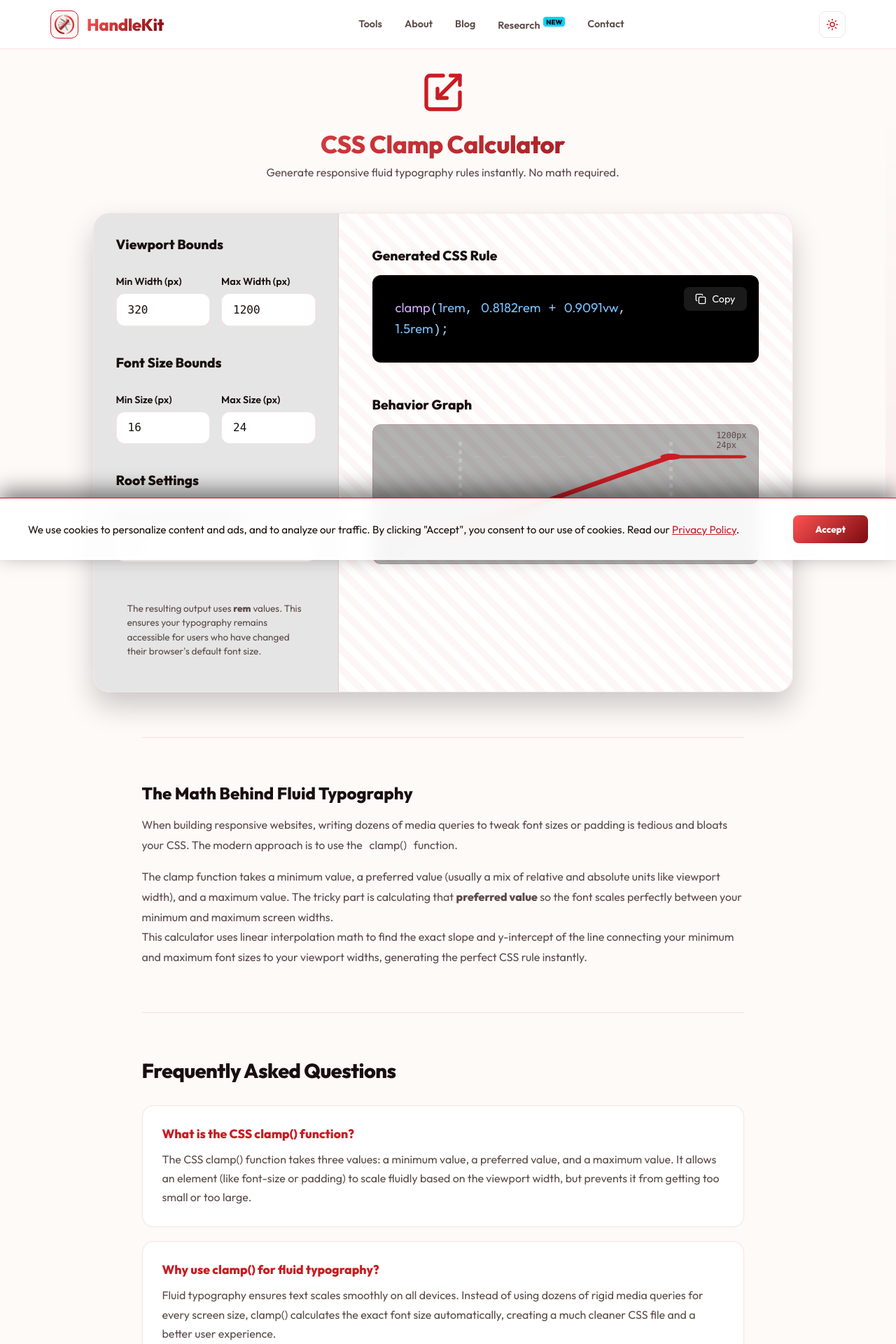
After one commit to pasihaka/handlekit.com, a Flask app: page /css-clamp-calculator in a window 1280 px wide. The commit adds this page. Shown: the top 1920 px of the page at 70% size. Run offline with Flask 3, Linux system fonts and the light colour scheme; some libraries are stand-ins or nearby versions.

Commit message:
feat: Add CSS Clamp Calculator tool

```diff
--- a/app.py
+++ b/app.py
@@ -542,6 +542,10 @@ def words_to_pages():
 def text_case_converter():
     return render_template('text_case_converter.html')
 
+@app.route('/css-clamp-calculator')
+def css_clamp_calculator():
+    return render_template('css_clamp_calculator.html')
+
 @app.route('/color-picker')
 def color_picker():
     return render_template('color_picker.html')
--- a/static/sitemap.xml
+++ b/static/sitemap.xml
@@ -228,4 +228,10 @@
         <changefreq>monthly</changefreq>
         <priority>0.8</priority>
     </url>
+    <url>
+        <loc>https://handlekit.com/css-clamp-calculator</loc>
+        <lastmod>2026-08-24</lastmod>
+        <changefreq>monthly</changefreq>
+        <priority>0.8</priority>
+    </url>
 </urlset>
--- /dev/null
+++ b/templates/css_clamp_calculator.html
@@ -0,0 +1,578 @@
+{% set title = "CSS Clamp Calculator | Fluid Typography Generator | HandleKit" %}
+{% set description = "Generate fluid typography rules instantly using the CSS clamp() function. Calculate responsive font sizes without the complex linear interpolation math." %}
+{% extends "layout.html" %}
+
+{% block head_extra %}
+    <script type="application/ld+json">
+    {
+      "@context": "https://schema.org",
+      "@graph": [
+        {
+          "@type": "SoftwareApplication",
+          "name": "CSS Clamp Calculator",
+          "operatingSystem": "Web Browser",
+          "applicationCategory": "DeveloperApplication",
+          "description": "Calculate linear interpolation for fluid typography and generate CSS clamp() rules.",
+          "url": "https://handlekit.com/css-clamp-calculator",
+          "offers": {
+            "@type": "Offer",
+            "price": "0",
+            "priceCurrency": "USD"
+          },
+          "publisher": {
+            "@type": "Organization",
+            "name": "HandleKit"
+          }
+        }
+      ]
+    }
+    </script>
+    <script type="application/ld+json">
+    {
+      "@context": "https://schema.org",
+      "@type": "FAQPage",
+      "mainEntity": [
+        {
+          "@type": "Question",
+          "name": "What is the CSS clamp() function?",
+          "acceptedAnswer": {
+            "@type": "Answer",
+            "text": "The CSS clamp() function takes three values: a minimum value, a preferred value, and a maximum value. It allows an element (like font-size or padding) to scale fluidly based on the viewport width, but prevents it from getting too small or too large."
+          }
+        },
+        {
+          "@type": "Question",
+          "name": "Why use clamp() for fluid typography?",
+          "acceptedAnswer": {
+            "@type": "Answer",
+            "text": "Fluid typography ensures text scales smoothly on all devices. Instead of using dozens of rigid media queries for every screen size, clamp() calculates the exact font size automatically, creating a much cleaner CSS file and a better user experience."
+          }
+        },
+        {
+          "@type": "Question",
+          "name": "Why output in rem instead of px?",
+          "acceptedAnswer": {
+            "@type": "Answer",
+            "text": "Using 'rem' units for font sizing is essential for web accessibility. It allows users who have changed their browser's default font size (due to visual impairments) to scale up your text properly. Using 'px' ignores the user's browser settings."
+          }
+        }
+      ]
+    }
+    </script>
+    <style>
+        .star-icon:hover,
+        .star-icon.hovered {
+            color: #ffcc00 !important;
+            fill: #ffcc00 !important;
+            transform: scale(1.2);
+            filter: drop-shadow(0 0 10px rgba(255, 204, 0, 0.4));
+            transition: all 0.3s cubic-bezier(0.175, 0.885, 0.32, 1.275);
+        }
+    </style>
+{% endblock %}
+
+{% block content %}
+<div class="tool-container" style="max-width: 1100px; margin: 0 auto;">
+    <div class="tool-header" style="text-align: center; margin-bottom: 3rem;">
+        <i data-lucide="scaling" style="width: 64px; height: 64px; color: var(--accent-color); margin-bottom: 1rem;"></i>
+        <h1 style="font-size: 2.2rem; margin-bottom: 0.5rem; font-weight: 800; color: var(--text-main); letter-spacing: -0.5px;">
+            CSS Clamp Calculator</h1>
+        <p style="color: var(--text-sub);">Generate responsive fluid typography rules instantly. No math required.</p>
+    </div>
+
+    <style>
+        .clamp-wrapper {
+            max-width: 1000px;
+            margin: 0 auto 4rem;
+            background: var(--card-bg, #161212);
+            border: 1px solid var(--border-color, rgba(255,255,255,0.1));
+            border-radius: 24px;
+            overflow: hidden;
+            box-shadow: 0 20px 40px rgba(0, 0, 0, 0.2);
+            display: grid;
+            grid-template-columns: 350px 1fr;
+        }
+
+        .clamp-controls {
+            background: rgba(0, 0, 0, 0.1);
+            padding: 2rem;
+            border-right: 1px solid var(--border-color, rgba(255,255,255,0.1));
+            display: flex;
+            flex-direction: column;
+            gap: 1.5rem;
+        }
+
+        .clamp-control-group {
+            display: flex;
+            flex-direction: column;
+            gap: 0.5rem;
+        }
+
+        .clamp-row {
+            display: flex;
+            gap: 1rem;
+        }
+
+        .clamp-row > div {
+            flex: 1;
+        }
+
+        .clamp-label {
+            font-family: 'Outfit', sans-serif;
+            font-size: 0.9rem;
+            font-weight: 600;
+            color: var(--text-main, #e6e6e6);
+        }
+
+        .clamp-input {
+            width: 100%;
+            background: var(--input-bg, rgba(255,255,255,0.05));
+            border: 1px solid var(--border-color, rgba(255,255,255,0.1));
+            color: var(--text-main, #e6e6e6);
+            padding: 0.8rem 1rem;
+            border-radius: 12px;
+            font-size: 1rem;
+            font-family: monospace;
+            outline: none;
+            transition: all 0.2s;
+            box-sizing: border-box;
+        }
+
+        .clamp-input:focus {
+            border-color: var(--accent-color, #c91c23);
+            box-shadow: 0 0 0 3px var(--glow-color, rgba(201, 28, 35, 0.15));
+        }
+
+        .clamp-preview {
+            padding: 3rem;
+            display: flex;
+            flex-direction: column;
+            background: repeating-linear-gradient(
+                45deg,
+                var(--code-bg, rgba(255,255,255,0.02)),
+                var(--code-bg, rgba(255,255,255,0.02)) 10px,
+                transparent 10px,
+                transparent 20px
+            );
+        }
+
+        .output-box {
+            background: #000;
+            border: 1px solid var(--border-color);
+            border-radius: 12px;
+            padding: 2rem;
+            position: relative;
+            margin-bottom: 2rem;
+            min-height: 100px;
+            display: flex;
+            align-items: center;
+        }
+
+        .code-output {
+            font-family: 'Fira Code', 'Courier New', Courier, monospace;
+            font-size: 1.15rem;
+            color: #a5d6ff;
+            word-break: normal;
+            overflow-wrap: anywhere;
+            margin: 0;
+            padding-right: 5rem;
+            line-height: 1.5;
+        }
+
+        .code-func { color: #d2a8ff; }
+        .code-num { color: #79c0ff; }
+
+        .copy-btn {
+            position: absolute;
+            top: 1rem;
+            right: 1rem;
+            background: rgba(255,255,255,0.1);
+            border: none;
+            color: #fff;
+            padding: 0.5rem 1rem;
+            border-radius: 8px;
+            cursor: pointer;
+            font-family: inherit;
+            font-size: 0.9rem;
+            display: flex;
+            align-items: center;
+            gap: 0.5rem;
+            transition: background 0.2s;
+        }
+
+        .copy-btn:hover {
+            background: rgba(255,255,255,0.2);
+        }
+
+        .graph-container {
+            background: rgba(0,0,0,0.3);
+            border: 1px solid var(--border-color);
+            border-radius: 12px;
+            padding: 1.5rem;
+            height: 200px;
+            position: relative;
+        }
+
+        .graph-svg {
+            width: 100%;
+            height: 100%;
+            overflow: visible;
+        }
+
+        .graph-line {
+            stroke: var(--accent-color);
+            stroke-width: 3;
+            fill: none;
+            stroke-linecap: round;
+            stroke-linejoin: round;
+        }
+
+        .graph-guide {
+            stroke: rgba(255,255,255,0.2);
+            stroke-width: 1;
+            stroke-dasharray: 4 4;
+        }
+
+        .graph-label {
+            fill: var(--text-sub);
+            font-size: 12px;
+            font-family: sans-serif;
+        }
+
+        .graph-point {
+            fill: var(--accent-color);
+        }
+
+        @media (max-width: 768px) {
+            .clamp-wrapper {
+                grid-template-columns: 1fr;
+            }
+            .clamp-controls {
+                border-right: none;
+                border-bottom: 1px solid var(--border-color);
+            }
+            .clamp-preview {
+                padding: 1.5rem;
+            }
+            .code-output {
+                font-size: 1rem;
+            }
+        }
+    </style>
+
+    <div class="clamp-wrapper">
+        <div class="clamp-controls">
+            <h3 style="color: var(--text-main); margin-top: 0; margin-bottom: 0.5rem; font-size: 1.2rem;">Viewport Bounds</h3>
+            <div class="clamp-row">
+                <div class="clamp-control-group">
+                    <label class="clamp-label" for="min-vw">Min Width (px)</label>
+                    <input type="number" id="min-vw" class="clamp-input" value="320">
+                </div>
+                <div class="clamp-control-group">
+                    <label class="clamp-label" for="max-vw">Max Width (px)</label>
+                    <input type="number" id="max-vw" class="clamp-input" value="1200">
+                </div>
+            </div>
+
+            <h3 style="color: var(--text-main); margin-top: 1rem; margin-bottom: 0.5rem; font-size: 1.2rem;">Font Size Bounds</h3>
+            <div class="clamp-row">
+                <div class="clamp-control-group">
+                    <label class="clamp-label" for="min-fs">Min Size (px)</label>
+                    <input type="number" id="min-fs" class="clamp-input" value="16">
+                </div>
+                <div class="clamp-control-group">
+                    <label class="clamp-label" for="max-fs">Max Size (px)</label>
+                    <input type="number" id="max-fs" class="clamp-input" value="24">
+                </div>
+            </div>
+
+            <h3 style="color: var(--text-main); margin-top: 1rem; margin-bottom: 0.5rem; font-size: 1.2rem;">Root Settings</h3>
+            <div class="clamp-control-group">
+                <label class="clamp-label" for="root-fs">Browser Root Font Size (px)</label>
+                <input type="number" id="root-fs" class="clamp-input" value="16" title="Default is 16px. Used to calculate rem values.">
+            </div>
+
+            <div style="margin-top: 1rem; background: rgba(var(--accent-rgb), 0.1); border: 1px solid rgba(var(--accent-rgb), 0.2); padding: 1rem; border-radius: 8px;">
+                <p style="color: var(--text-sub); font-size: 0.85rem; margin: 0; line-height: 1.5;">
+                    The resulting output uses <strong>rem</strong> values. This ensures your typography remains accessible for users who have changed their browser's default font size.
+                </p>
+            </div>
+        </div>
+
+        <div class="clamp-preview">
+            <h3 style="color: var(--text-main); margin-top: 0; margin-bottom: 1rem; font-size: 1.2rem;">Generated CSS Rule</h3>
+            <div class="output-box">
+                <button class="copy-btn" id="btn-copy">
+                    <i data-lucide="copy" style="width: 16px; height: 16px;"></i> Copy
+                </button>
+                <p class="code-output" id="output-code"></p>
+            </div>
+
+            <h3 style="color: var(--text-main); margin-top: 1rem; margin-bottom: 1rem; font-size: 1.2rem;">Behavior Graph</h3>
+            <div class="graph-container">
+                <svg class="graph-svg" id="graph-svg" viewBox="0 0 100 100" preserveAspectRatio="none">
+                    <!-- Graph gets drawn here by JS -->
+                </svg>
+                <!-- Labels overlaid -->
+                <div id="label-min" style="position: absolute; left: 1rem; bottom: 0.5rem; color: var(--text-sub); font-size: 0.75rem; font-family: monospace;"></div>
+                <div id="label-max" style="position: absolute; right: 1rem; top: 0.5rem; color: var(--text-sub); font-size: 0.75rem; font-family: monospace;"></div>
+            </div>
+        </div>
+    </div>
+
+    <!-- SEO Content -->
+    <div class="info-sections" style="margin-top: 3rem; border-top: 1px solid var(--border-color); padding-top: 4rem; max-width: 860px; margin-left: auto; margin-right: auto;">
+
+        <div class="info-card" style="margin-bottom: 3rem;">
+            <h2 style="color: var(--text-main); margin-bottom: 1rem; font-size: 1.5rem;">The Math Behind Fluid Typography</h2>
+            <p style="color: var(--text-sub); line-height: 1.8; margin-bottom: 1rem;">
+                When building responsive websites, writing dozens of media queries to tweak font sizes or padding is tedious and bloats your CSS. The modern approach is to use the <code style="background: rgba(255,255,255,0.1); padding: 0.2rem 0.4rem; border-radius: 4px;">clamp()</code> function.
+            </p>
+            <p style="color: var(--text-sub); line-height: 1.8;">
+                The clamp function takes a minimum value, a preferred value (usually a mix of relative and absolute units like viewport width), and a maximum value. The tricky part is calculating that <strong>preferred value</strong> so the font scales perfectly between your minimum and maximum screen widths.
+            </p>
+            <p style="color: var(--text-sub); line-height: 1.8;">
+                This calculator uses linear interpolation math to find the exact slope and y-intercept of the line connecting your minimum and maximum font sizes to your viewport widths, generating the perfect CSS rule instantly.
+            </p>
+        </div>
+
+        <!-- FAQ Section -->
+        <div class="faq-section">
+            <h2>Frequently Asked Questions</h2>
+            <div class="faq-container">
+                <div class="faq-card">
+                    <h3>What is the CSS clamp() function?</h3>
+                    <p>The CSS clamp() function takes three values: a minimum value, a preferred value, and a maximum value. It allows an element (like font-size or padding) to scale fluidly based on the viewport width, but prevents it from getting too small or too large.</p>
+                </div>
+                <div class="faq-card">
+                    <h3>Why use clamp() for fluid typography?</h3>
+                    <p>Fluid typography ensures text scales smoothly on all devices. Instead of using dozens of rigid media queries for every screen size, clamp() calculates the exact font size automatically, creating a much cleaner CSS file and a better user experience.</p>
+                </div>
+                <div class="faq-card">
+                    <h3>Why output in rem instead of px?</h3>
+                    <p>Using <code>rem</code> units for font sizing is essential for web accessibility. It allows users who have changed their browser's default font size (due to visual impairments) to scale up your text properly. Using <code>px</code> ignores the user's browser settings.</p>
+                </div>
+                <div class="faq-card">
+                    <h3>Can I use this for padding or margins?</h3>
+                    <p>Absolutely! The underlying math is the same. You can plug the generated clamp() output into <code>padding</code>, <code>margin</code>, <code>gap</code>, or any other length-based CSS property to make your layouts fully fluid.</p>
+                </div>
+            </div>
+        </div>
+
+        <!-- RATING SECTION -->
+        <div id="rating-section" style="margin-top: 5rem; border-top: 1px solid var(--border-color); padding-top: 4rem; text-align: center;">
+            <div id="rating-card" style="background: var(--card-bg); border: 1px solid var(--border-color); border-radius: 24px; padding: 3rem; max-width: 500px; margin: 0 auto; box-shadow: 0 10px 30px rgba(0,0,0,0.1); backdrop-filter: blur(10px); -webkit-backdrop-filter: blur(10px);">
+                <h3 style="color: var(--text-main); margin-bottom: 0.5rem; font-size: 1.5rem; font-weight: 800; letter-spacing: -0.5px;">How useful was this tool?</h3>
+                <p style="color: var(--text-sub); margin-bottom: 2rem; font-size: 1rem;">Your feedback helps us improve HandleKit.</p>
+
+                <div class="stars-container" style="display: flex; justify-content: center; gap: 0.75rem; margin-bottom: 0.5rem; transition: all 0.3s ease;">
+                    <i data-lucide="star" class="star-icon" data-value="1" style="width: 32px; height: 32px; cursor: pointer; color: var(--text-sub); transition: all 0.2s;"></i>
+                    <i data-lucide="star" class="star-icon" data-value="2" style="width: 32px; height: 32px; cursor: pointer; color: var(--text-sub); transition: all 0.2s;"></i>
+                    <i data-lucide="star" class="star-icon" data-value="3" style="width: 32px; height: 32px; cursor: pointer; color: var(--text-sub); transition: all 0.2s;"></i>
+                    <i data-lucide="star" class="star-icon" data-value="4" style="width: 32px; height: 32px; cursor: pointer; color: var(--text-sub); transition: all 0.2s;"></i>
+                    <i data-lucide="star" class="star-icon" data-value="5" style="width: 32px; height: 32px; cursor: pointer; color: var(--text-sub); transition: all 0.2s;"></i>
+                </div>
+
+                <div id="rating-thanks" style="display: none; opacity: 0; transform: translateY(10px); transition: all 0.4s ease;">
+                    <div style="background: rgba(var(--accent-rgb), 0.1); color: var(--accent-color); padding: 1.25rem; border-radius: 14px; font-weight: 700; display: inline-flex; align-items: center; gap: 0.75rem;">
+                        <i data-lucide="heart" style="width: 20px; height: 20px; fill: var(--accent-color);"></i>
+                        Thank you for your rating!
+                    </div>
+                </div>
+            </div>
+        </div>
+    </div>
+</div>
+
+<script>
+document.addEventListener("DOMContentLoaded", function() {
+    const minVwEl = document.getElementById('min-vw');
+    const maxVwEl = document.getElementById('max-vw');
+    const minFsEl = document.getElementById('min-fs');
+    const maxFsEl = document.getElementById('max-fs');
+    const rootFsEl = document.getElementById('root-fs');
+
+    const outputEl = document.getElementById('output-code');
+    const svgEl = document.getElementById('graph-svg');
+    const lblMin = document.getElementById('label-min');
+    const lblMax = document.getElementById('label-max');
+    const btnCopy = document.getElementById('btn-copy');
+
+    function round(num, decimals = 4) {
+        return Number(Math.round(num + 'e' + decimals) + 'e-' + decimals);
+    }
+
+    function calculate() {
+        let minV = parseFloat(minVwEl.value);
+        let maxV = parseFloat(maxVwEl.value);
+        let minF = parseFloat(minFsEl.value);
+        let maxF = parseFloat(maxFsEl.value);
+        let root = parseFloat(rootFsEl.value);
+
+        // Sanity checks
+        if (isNaN(minV)) minV = 320;
+        if (isNaN(maxV)) maxV = 1200;
+        if (isNaN(minF)) minF = 16;
+        if (isNaN(maxF)) maxF = 24;
+        if (isNaN(root) || root <= 0) root = 16;
+
+        if (minV >= maxV) maxV = minV + 1; // Prevent div by zero
+
+        // Linear interpolation math
+        // slope (m) = (y2 - y1) / (x2 - x1)
+        const slope = (maxF - minF) / (maxV - minV);
+
+        // y-intercept (b) = y1 - (x1 * m)
+        const yIntercept = minF - (minV * slope);
+
+        // Convert to rem and vw
+        const slopeVw = round(slope * 100);
+        const interceptRem = round(yIntercept / root);
+        const minRem = round(minF / root);
+        const maxRem = round(maxF / root);
+
+        let preferredStr = "";
+        if (interceptRem === 0) {
+            preferredStr = `<span class="code-num">${slopeVw}vw</span>`;
+        } else if (interceptRem > 0) {
+            preferredStr = `<span class="code-num">${interceptRem}rem</span> + <span class="code-num">${slopeVw}vw</span>`;
+        } else {
+            preferredStr = `<span class="code-num">${slopeVw}vw</span> - <span class="code-num">${Math.abs(interceptRem)}rem</span>`;
+        }
+
+        const outStr = `<span class="code-func">clamp</span>(<span class="code-num">${minRem}rem</span>, ${preferredStr}, <span class="code-num">${maxRem}rem</span>);`;
+        outputEl.innerHTML = outStr;
+
+        // Output clean text to dataset for copying
+        const cleanPreferred = interceptRem === 0 ? `${slopeVw}vw` : (interceptRem > 0 ? `${interceptRem}rem + ${slopeVw}vw` : `${slopeVw}vw - ${Math.abs(interceptRem)}rem`);
+        outputEl.dataset.raw = `clamp(${minRem}rem, ${cleanPreferred}, ${maxRem}rem);`;
+
+        drawGraph(minV, maxV, minF, maxF);
+    }
+
+    function drawGraph(minV, maxV, minF, maxF) {
+        // SVG is 100x100 viewBox. We map coordinates.
+        // X-axis: 0 to 100 representing viewport
+        // Let's add some margin to the graph internally (e.g. 20 to 80)
+
+        const xMin = 20;
+        const xMax = 80;
+
+        // Determine y bounds for visual scaling
+        let rangeF = Math.abs(maxF - minF);
+        if (rangeF === 0) rangeF = 10;
+
+        const yMinVisual = minF - (rangeF * 0.2);
+        const yMaxVisual = maxF + (rangeF * 0.2);
+
+        // Function to map Y value to SVG coordinate (SVG Y is inverted)
+        function mapY(val) {
+            const ratio = (val - yMinVisual) / (yMaxVisual - yMinVisual);
+            return 100 - (ratio * 100);
+        }
+
+        const y1 = mapY(minF);
+        const y2 = mapY(maxF);
+
+        // Clamp lines
+        // Left horizontal line
+        const pathData = `
+            M 0,${y1}
+            L ${xMin},${y1}
+            L ${xMax},${y2}
+            L 100,${y2}
+        `;
+
+        svgEl.innerHTML = `
+            <!-- Guides -->
+            <line x1="${xMin}" y1="0" x2="${xMin}" y2="100" class="graph-guide" />
+            <line x1="${xMax}" y1="0" x2="${xMax}" y2="100" class="graph-guide" />
+
+            <line x1="0" y1="${y1}" x2="100" y2="${y1}" class="graph-guide" style="stroke-dasharray: 2 6; opacity: 0.5;" />
+            <line x1="0" y1="${y2}" x2="100" y2="${y2}" class="graph-guide" style="stroke-dasharray: 2 6; opacity: 0.5;" />
+
+            <!-- Main Line -->
+            <path d="${pathData}" class="graph-line" />
+
+            <!-- Points -->
+            <circle cx="${xMin}" cy="${y1}" r="3" class="graph-point" />
+            <circle cx="${xMax}" cy="${y2}" r="3" class="graph-point" />
+        `;
+
+        lblMin.innerText = `${minV}px\n${minF}px`;
+        lblMax.innerText = `${maxV}px\n${maxF}px`;
+    }
+
+    [minVwEl, maxVwEl, minFsEl, maxFsEl, rootFsEl].forEach(el => {
+        el.addEventListener('input', calculate);
+    });
+
+    btnCopy.addEventListener('click', () => {
+        const text = outputEl.dataset.raw;
+        if(text) {
+            navigator.clipboard.writeText(text).then(() => {
+                const original = btnCopy.innerHTML;
+                btnCopy.innerHTML = `<i data-lucide="check" style="width: 16px; height: 16px;"></i> Copied!`;
+                lucide.createIcons();
+                setTimeout(() => {
+                    btnCopy.innerHTML = original;
+                    lucide.createIcons();
+                }, 2000);
+            });
+        }
+    });
+
+    calculate();
+
+    // --- RATING LOGIC ---
+    const toolId = 'css-clamp-calc';
+    const stars = document.querySelectorAll('.star-icon');
+    const thanks = document.getElementById('rating-thanks');
+    const container = document.querySelector('.stars-container');
+
+    if (localStorage.getItem('rated-' + toolId)) {
+        if(container) container.style.display = 'none';
+        if(thanks) {
+            thanks.style.display = 'block';
+            thanks.style.opacity = '1';
+            thanks.style.transform = 'translateY(0)';
+        }
+    }
+
+    if (container) {
+        container.addEventListener('mouseover', (e) => {
+            const star = e.target.closest('.star-icon');
+            if (!star) return;
+            const val = parseInt(star.dataset.value);
+            stars.forEach(s => {
+                if (parseInt(s.dataset.value) <= val) s.classList.add('hovered');
+                else s.classList.remove('hovered');
+            });
+        });
+
+        container.addEventListener('mouseleave', () => {
+            stars.forEach(s => s.classList.remove('hovered'));
+        });
+
+        container.addEventListener('click', (e) => {
+            const star = e.target.closest('.star-icon');
+            if (!star) return;
+            const val = parseInt(star.dataset.value);
+
+            // Immediately show thanks for UX
+            localStorage.setItem('rated-' + toolId, 'true');
+            container.style.opacity = '0';
+            container.style.transform = 'scale(0.9)';
+            setTimeout(() => {
+                container.style.display = 'none';
+                thanks.style.display = 'block';
+                setTimeout(() => {
+                    thanks.style.opacity = '1';
+                    thanks.style.transform = 'translateY(0)';
+                }, 50);
+            }, 300);
+        });
+    }
+});
+</script>
+{% endblock %}
```
Also changed, not shown: templates/index.html (+8 -1 lines).
